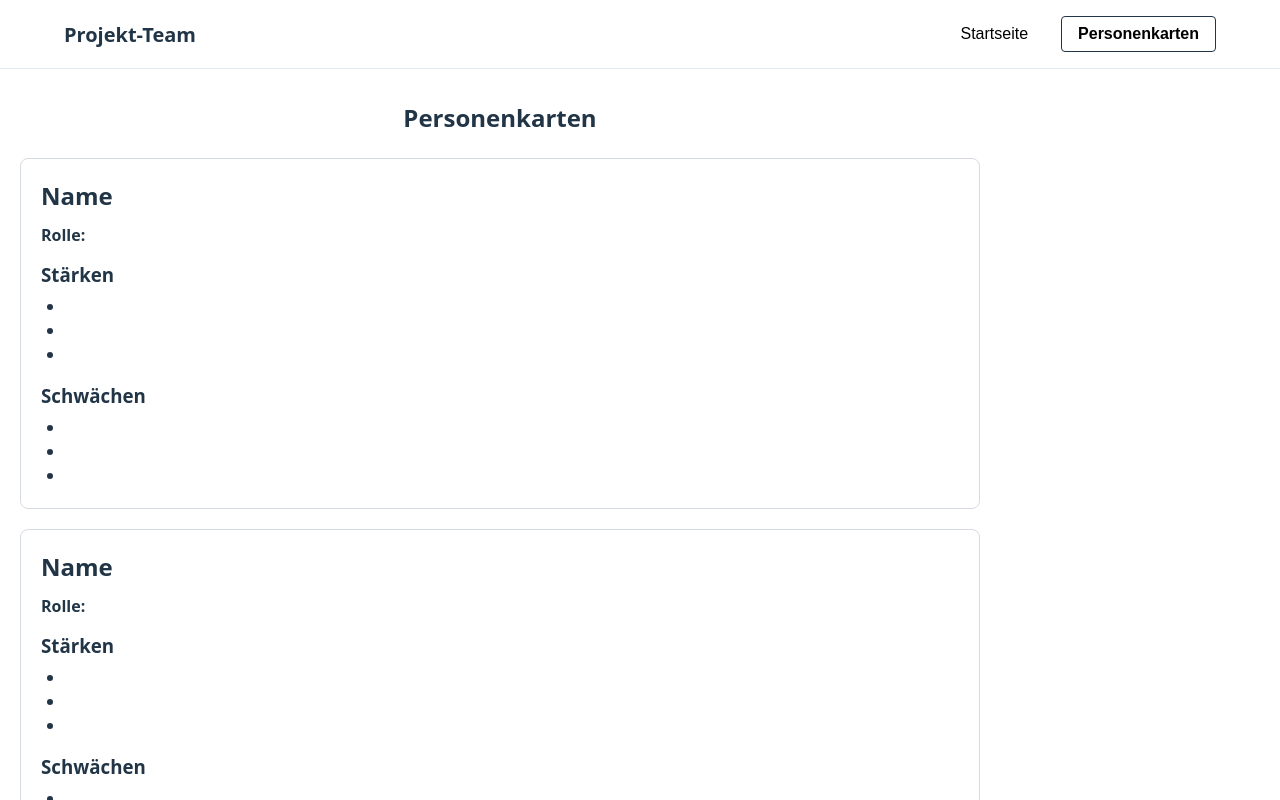
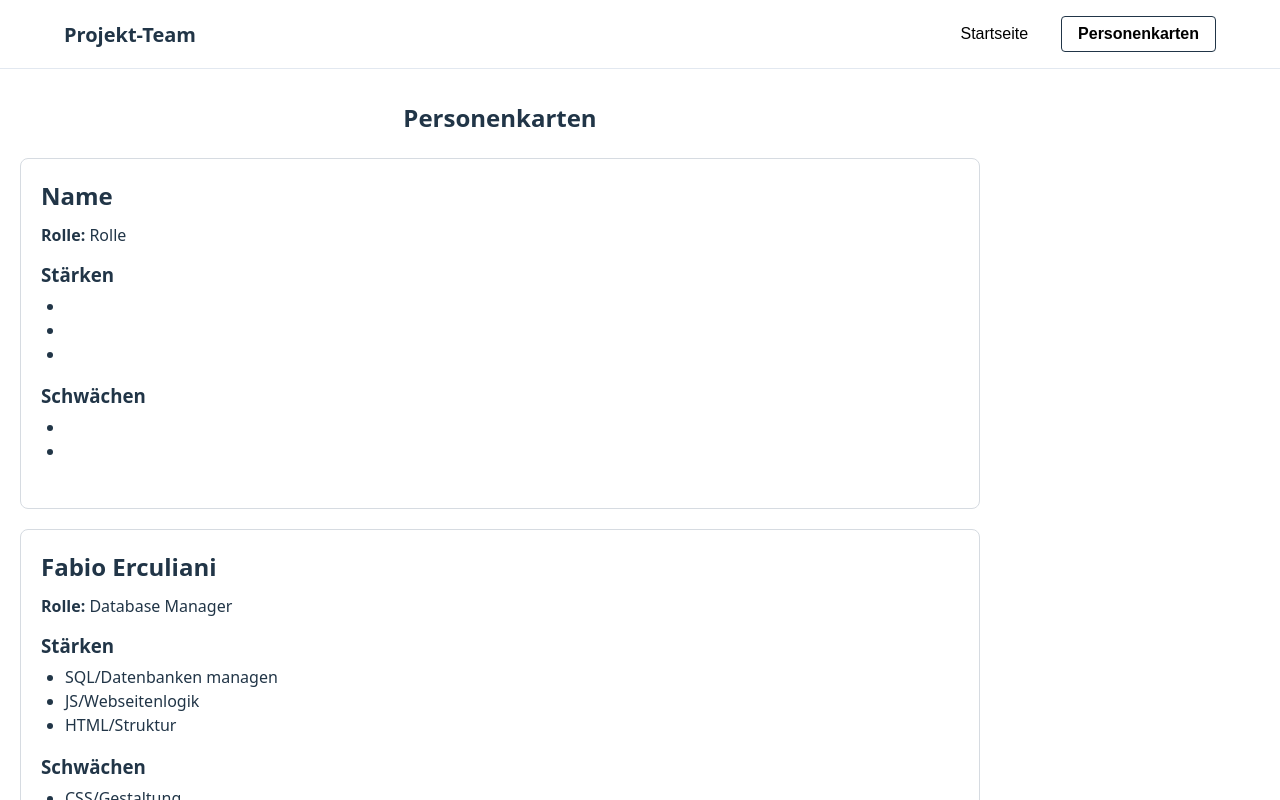
Before and after one commit to Limason17/Issue-Test, a Vue app: page / in a window 1280 px wide. Both pictures are taken after a click on the button "Personenkarten". Shown: the top 800 px of the page. Built offline with nearby package versions, Linux system fonts and the light colour scheme.

Commit message:
Meine Person erfasst, closes #12

```diff
--- a/src/components/PersCard.vue
+++ b/src/components/PersCard.vue
@@ -4,7 +4,7 @@
 
     <article>
       <h2>Name</h2>
-      <p><strong>Rolle:</strong></p>
+      <p><strong>Rolle:</strong> Rolle</p>
 
       <h3>Stärken</h3>
       <ul>
@@ -17,13 +17,29 @@
       <ul>
         <li></li>
         <li></li>
-        <li></li>
+      </ul>
+    </article>
+
+    <article>
+      <h2>Fabio Erculiani</h2>
+      <p><strong>Rolle:</strong> Database Manager</p>
+
+      <h3>Stärken</h3>
+      <ul>
+        <li>SQL/Datenbanken managen</li>
+        <li>JS/Webseitenlogik</li>
+        <li>HTML/Struktur</li>
+      </ul>
+
+      <h3>Schwächen</h3>
+      <ul>
+        <li>CSS/Gestaltung</li>
       </ul>
     </article>
 
     <article>
       <h2>Name</h2>
-      <p><strong>Rolle:</strong></p>
+      <p><strong>Rolle:</strong> Rolle</p>
 
       <h3>Stärken</h3>
       <ul>
@@ -36,13 +52,12 @@
       <ul>
         <li></li>
         <li></li>
-        <li></li>
       </ul>
     </article>
 
     <article>
       <h2>Name</h2>
-      <p><strong>Rolle:</strong></p>
+      <p><strong>Rolle:</strong> Rolle</p>
 
       <h3>Stärken</h3>
       <ul>
@@ -53,26 +68,6 @@
 
       <h3>Schwächen</h3>
       <ul>
-        <li></li>
-        <li></li>
-        <li></li>
-      </ul>
-    </article>
-
-    <article>
-      <h2>Name</h2>
-      <p><strong>Rolle:</strong></p>
-
-      <h3>Stärken</h3>
-      <ul>
-        <li></li>
-        <li></li>
-        <li></li>
-      </ul>
-
-      <h3>Schwächen</h3>
-      <ul>
-        <li></li>
         <li></li>
         <li></li>
       </ul>
```
Also changed, not shown: src/components/Personenkarte.vue (deleted, +0 -25 lines).
